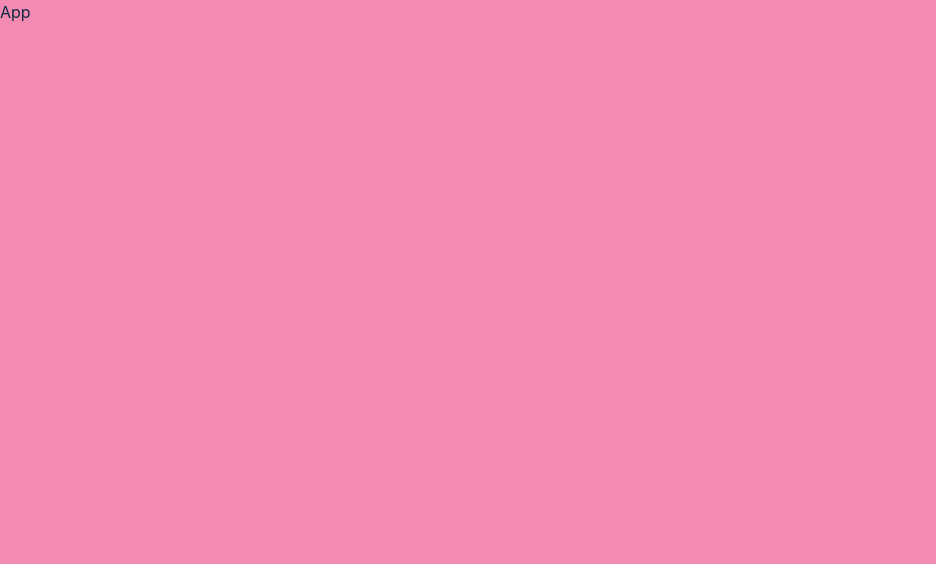
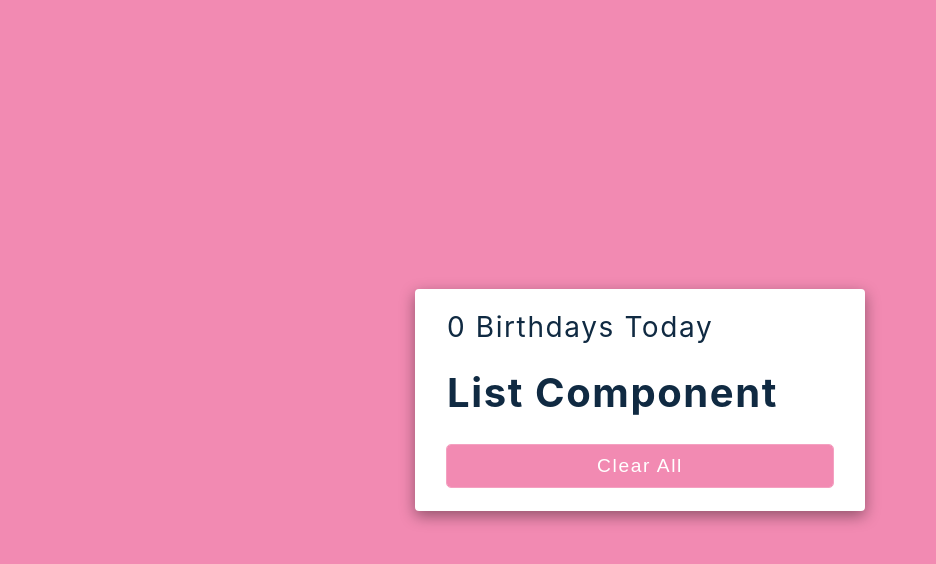
Before and after one commit to ZigaHajsen/birthday-reminder, a React (Create React App) app: page / in a window 1280 px wide. Shown: the top 564 px of the page, without its empty margins (0-936 px from the left). Built offline with nearby package versions, Linux system fonts and the light colour scheme.

Commit message:
Initial component setup

```diff
--- a/src/App.tsx
+++ /dev/null
@@ -1,7 +0,0 @@
-import React from 'react';
-
-function App() {
-  return <div>App</div>;
-}
-
-export default App;
--- a/src/GlobalStyles.ts
+++ b/src/GlobalStyles.ts
@@ -74,6 +74,7 @@ h4 {
   text-transform: capitalize;
   line-height: 1.25;
   margin-bottom: 0.75rem;
+  cursor: default;
 }
 
 h1 {
@@ -137,11 +138,4 @@ p {
     width: 95vw;
   }
 }
-
-main {
-  min-height: 100vh;
-  display: flex;
-  justify-content: center;
-  align-items: center;
-}
 `;
--- /dev/null
+++ b/src/components/App/index.tsx
@@ -0,0 +1,17 @@
+import React from 'react';
+import { Main, Container, Title, Button } from './styles/AppStyle';
+import { List } from '../';
+
+const App: React.FC = () => {
+  return (
+    <Main>
+      <Container>
+        <Title>0 birthdays today</Title>
+        <List />
+        <Button onClick={() => console.log('you clicked me')}>clear all</Button>
+      </Container>
+    </Main>
+  );
+};
+
+export default App;
--- /dev/null
+++ b/src/components/App/styles/AppStyle.ts
@@ -0,0 +1,39 @@
+import styled from 'styled-components/macro';
+
+export const Main = styled.main`
+  min-height: 100vh;
+  display: flex;
+  justify-content: center;
+  align-items: center;
+`;
+
+export const Container = styled.section`
+  width: 90vw;
+  margin: 5rem 0;
+  max-width: var(--fixed-width);
+  background: var(--clr-white);
+  border-radius: var(--radius);
+  padding: 1.5rem 2rem;
+  box-shadow: var(--dark-shadow);
+`;
+
+export const Title = styled.h3`
+  font-weight: normal;
+  margin-bottom: 2rem;
+`;
+
+export const Button = styled.button`
+  color: var(--clr-white);
+  display: block;
+  width: 100%;
+  border-color: transparent;
+  background: var(--clr-pink);
+  margin: 2rem auto 0 auto;
+  text-transform: capitalize;
+  font-size: 1.2rem;
+  padding: 0.5rem 0;
+  letter-spacing: var(--spacing);
+  border-radius: var(--radius);
+  outline: 1px solid rgba(242, 138, 178, 0.8);
+  cursor: pointer;
+`;
--- /dev/null
+++ b/src/components/List/index.tsx
@@ -0,0 +1,12 @@
+import React from 'react';
+import { Container, Title } from './styles/ListStyle';
+
+const List: React.FC = () => {
+  return (
+    <Container>
+      <Title>list component</Title>
+    </Container>
+  );
+};
+
+export default List;
--- /dev/null
+++ b/src/components/List/styles/ListStyle.ts
@@ -0,0 +1,4 @@
+import styled from 'styled-components/macro';
+
+export const Container = styled.div``;
+export const Title = styled.h2``;
--- /dev/null
+++ b/src/components/index.ts
@@ -0,0 +1,2 @@
+export { default as App } from './App';
+export { default as List } from './List';
--- a/src/index.tsx
+++ b/src/index.tsx
@@ -2,7 +2,7 @@ import React from 'react';
 import ReactDOM from 'react-dom';
 
 import { GlobalStyles } from './GlobalStyles';
-import App from './App';
+import { App } from './components';
 
 ReactDOM.render(
   <React.StrictMode>
```
